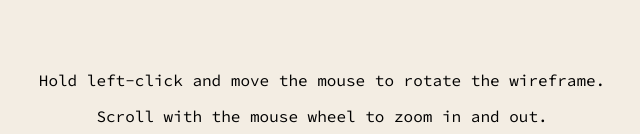
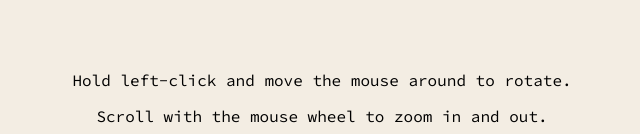
Before and after one commit to erzloh/3D-Vector-Space-Visualization, a plain HTML site: page index.html in a window 1280 px wide. Shown: the part 818-952 px from the top of the page, without its empty margins (318-958 px from the left). Drawn offline with Linux system fonts and the light colour scheme.

Commit message:
Update readme

```diff
--- a/index.html
+++ b/index.html
@@ -30,7 +30,7 @@
 	</div>
 	<div id="second-page">
 		<div id="instructions">
-			<p class="computer">Hold left-click and move the mouse to rotate the wireframe.</p>
+			<p class="computer">Hold left-click and move the mouse around to rotate.</p>
 			<p class="computer">Scroll with the mouse wheel to zoom in and out.</p>
 			<p class="mobile">Hold with one finger and move it around to rotate.</p>
 			<p class="mobile">Drag in and out with two fingers to zoom.</p>
```
Also changed, not shown: 1 other file.
